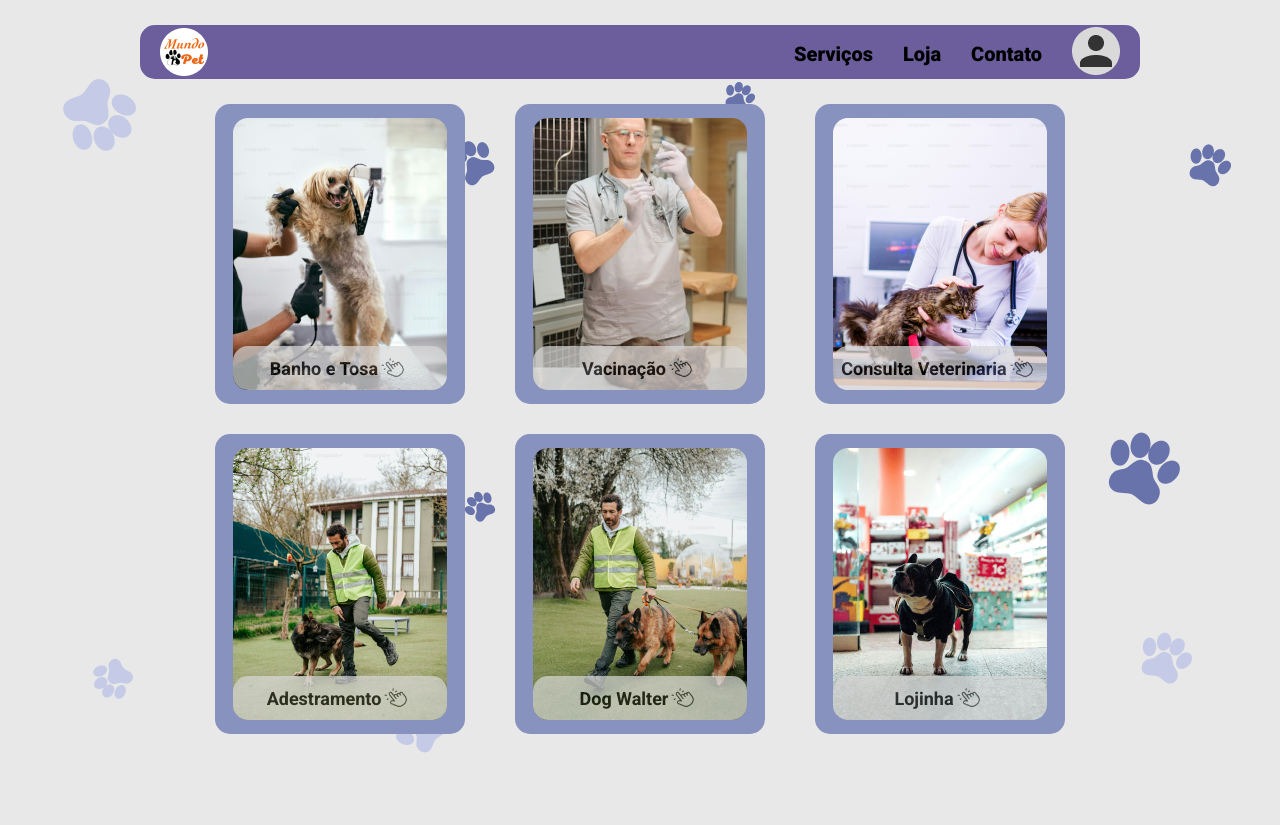
After one commit to treinamento-devops-playground/mundo-pet, a PHP site: page /pages/servicos.php in a window 1280 px wide. The commit adds this page. Run offline with PHP 8.4, Linux system fonts and the light colour scheme.

Commit message:
Add file servicos.php and servicos.css

```diff
--- /dev/null
+++ b/app/css/servicos.css
@@ -0,0 +1,113 @@
+@import url('https://fonts.googleapis.com/css2?family=Roboto:wght@100;300;400;500;700;900&display=swap');
+
+* {
+  margin: 0;
+  padding: 0;
+  box-sizing: border-box;
+  font-family: 'Roboto', sans-serif;
+}
+
+body {
+  background-color: #E8E8E8;
+  background-image: url("../img/patas.png");
+  background-position: 50% 50%;
+  background-repeat: no-repeat;
+  width: 100vw;
+  height: 100vh;
+  overflow: hidden;
+}
+
+#nav-bar {
+  display: flex;
+  justify-content: space-between;
+  width: 1000px;
+  height: 54px;
+  background-color: #6C5E9C;
+  border-radius: 15px;
+  margin: 25px auto;
+  padding: 3px 20px;
+}
+
+.list-nav {
+  list-style: none;
+  display: flex;
+  gap: 30px;
+  align-items: center;
+  font-size: 20px;
+  padding-top: 3px;
+  font-weight: 900;
+  cursor: pointer;
+}
+
+ul > li > a {
+  text-decoration: none;
+  color: #000;
+  transition: .8s;
+}
+
+ul > .title > a:hover {
+  color: #fff;
+  transition: .8s;
+}
+
+#container {
+  width: 1000px;
+  margin: auto;
+  justify-content: center;
+  align-items: center;
+  display: flex;
+  flex-direction: column;
+  row-gap: 30px;
+}
+
+.cards {
+  display: flex;
+  column-gap: 50px;
+}
+
+.card {
+  width: 250px;
+  height: 300px;
+  background-color: #8892BF;
+  border-radius: 15px;
+  display: flex;
+  flex-direction: column;
+  justify-content: center;
+  align-items: center;
+  position: relative;
+}
+
+.card > div {
+  display: flex;
+  width: 214px;
+  height: 44px;
+  background-color: #D9D9D9;
+  opacity: 70%;
+  border-radius: 15px;
+  position: absolute;
+  align-items: center;
+  justify-content: center;
+  bottom: 14px;
+  left: 18px;
+}
+
+.card > div > a {
+  text-decoration: none;
+  color: #000;
+  display: flex;
+  align-items: center;
+}
+.card > div > a > h3 {
+  font-size: 18px;
+  font-weight: 700;
+  transition: .8s;
+}
+.card > div > a > h3:hover {
+  color: #6C5E9C;
+  font-weight: 900;
+}
+
+.card > div > a > img {
+  width: 32px;
+  height: 32px;
+}
--- a/app/index.php
+++ b/app/index.php
@@ -10,7 +10,7 @@
 <body>
   <nav id="nav-bar">
     <div class="logo">
-      <img src="./app/img/logo.png" alt="Logo Mundo Pet">
+      <img src="./img/logo.png" alt="Logo Mundo Pet">
     </div>
     <ul class="list-nav">
       <li class="title"><a href="#">Serviços</a></li>
--- /dev/null
+++ b/app/pages/servicos.php
@@ -0,0 +1,84 @@
+<!DOCTYPE html>
+<html lang="en">
+<head>
+  <meta charset="UTF-8">
+  <meta name="viewport" content="width=device-width, initial-scale=1.0">
+  <title>Serviços - Mundo Pet</title>
+  <link rel="stylesheet" href="../css/servicos.css">
+</head>
+<body>
+  <nav id="nav-bar">
+    <div class="logo">
+      <img src="../img/logo.png" alt="Logo Mundo Pet">
+    </div>
+    <ul class="list-nav">
+      <li class="title"><a href="#">Serviços</a></li>
+      <li class="title"><a href="#">Loja</a></li>
+      <li class="title"><a href="#">Contato</a></li>
+      <li><a href="#"><img src="../img/icons/user.png"></a></li>
+    </ul>
+  </nav>
+
+  <div id="container">
+    <div class="cards">
+      <div class="card">
+        <img src="../img/banho.png">
+        <div>
+          <a href="#">
+            <h3>Banho e Tosa</h3>
+            <img src="../img/icons/click.png">
+          </a>
+        </div>
+      </div>
+      <div class="card">
+        <img src="../img/vacinação.png">
+        <div>
+          <a href="#">
+            <h3>Vacinação</h3>
+            <img src="../img/icons/click.png">
+          </a>
+        </div>
+      </div>
+      <div class="card">
+        <img src="../img/consulta.png">
+        <div>
+          <a href="#">
+            <h3>Consulta Veterinaria</h3>
+            <img src="../img/icons/click.png">
+          </a>
+        </div>
+      </div>
+    </div>
+
+    <div class="cards">
+      <div class="card">
+        <img src="../img/adestramento.png">
+        <div>
+          <a href="#">
+            <h3>Adestramento</h3>
+            <img src="../img/icons/click.png">
+          </a>
+        </div>
+      </div>
+      <div class="card">
+        <img src="../img/dogWalter.png">
+        <div>
+          <a href="#">
+            <h3>Dog Walter</h3>
+            <img src="../img/icons/click.png">
+          </a>
+        </div>
+      </div>
+      <div class="card">
+        <img src="../img/store.png">
+        <div>
+          <a href="#">
+            <h3>Lojinha</h3>
+            <img src="../img/icons/click.png">
+          </a>
+        </div>
+      </div>
+    </div>
+  </div>
+</body>
+</html>
```
